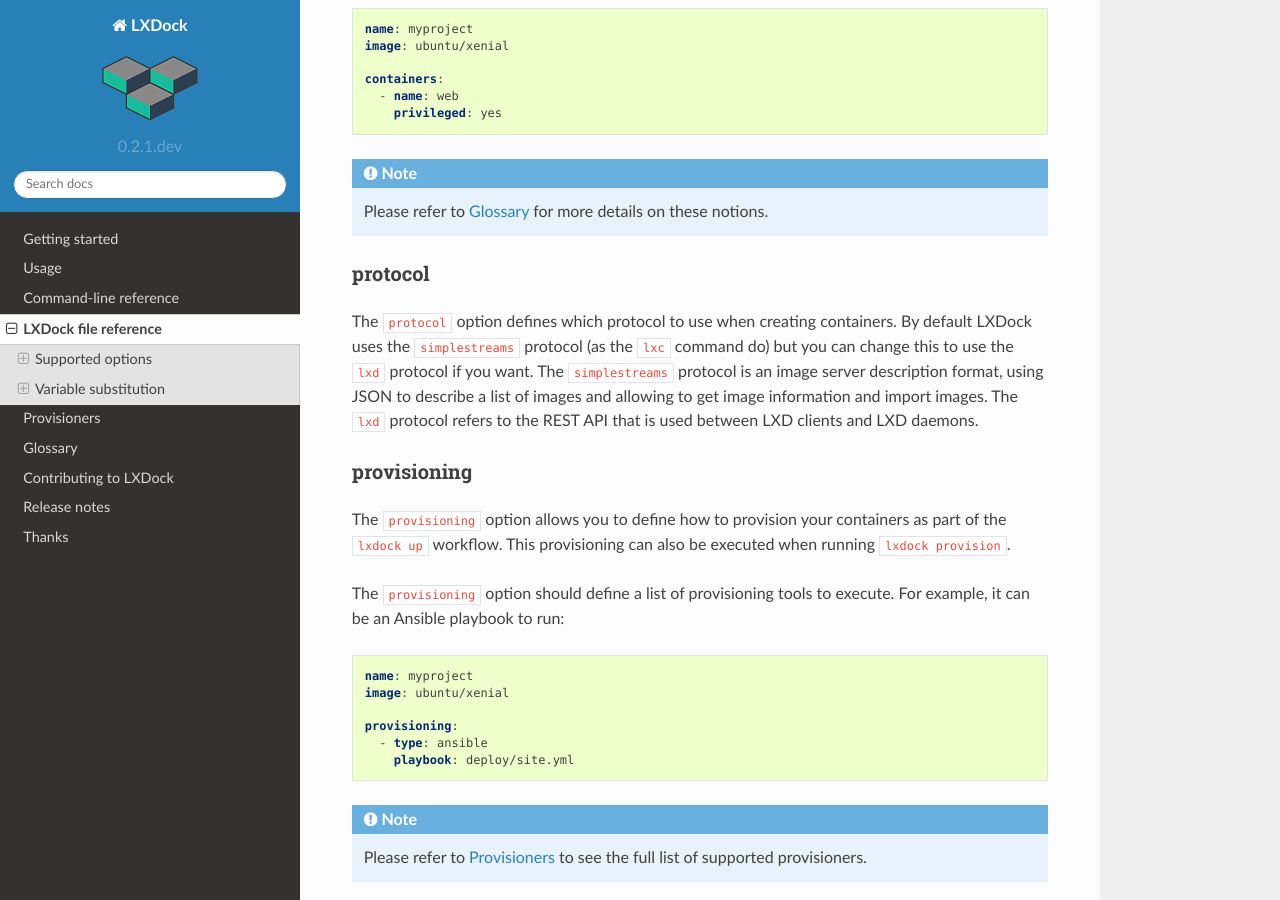
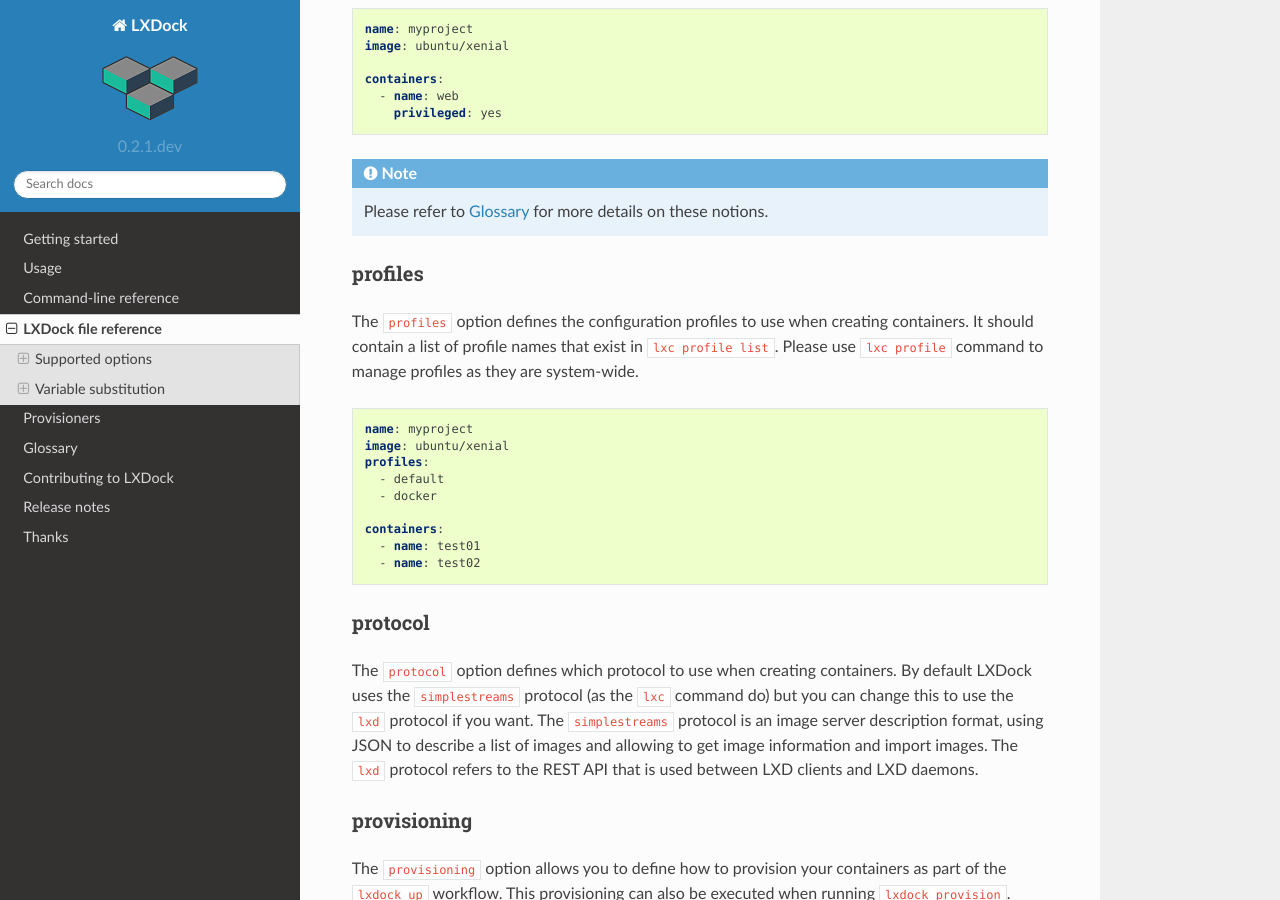
Before and after one commit to lxdock/lxdock, a Sphinx documentation site: the page built from docs/conf.rst, in a window 1280 px wide and 900 px high, scrolled down 3616 px. Built offline with Sphinx 7.4.7 and the Read the Docs theme 2.0.0, drawn with Linux system fonts in a browser that asks for light colours.

Commit message:
New: basic support for LXC profiles. Refs #68 (#77)

```diff
--- a/docs/conf.rst
+++ b/docs/conf.rst
@@ -193,6 +193,25 @@
 
   Please refer to :doc:`glossary`  for more details on these notions.
 
+profiles
+----------
+
+The ``profiles`` option defines the configuration profiles to use when creating containers. It should
+contain a list of profile names that exist in ``lxc profile list``. Please use ``lxc profile`` command
+to manage profiles as they are system-wide.
+
+.. code-block:: yaml
+
+  name: myproject
+  image: ubuntu/xenial
+  profiles:
+    - default
+    - docker
+
+  containers:
+    - name: test01
+    - name: test02
+
 protocol
 --------
 
--- a/docs/release_notes/v0.3.rst
+++ b/docs/release_notes/v0.3.rst
@@ -17,3 +17,5 @@
   `#75 <https://github.com/lxdock/lxdock/pull/75>`_)
 * Add support for passing a command line with ``lxdock shell``
   (`#67 <https://github.com/lxdock/lxdock/pull/67>`_)
+* Add basic support for LXC profile in LXDock files
+  (`#77 <https://github.com/lxdock/lxdock/pull/77>`_)
```
Also changed, not shown: 3 other files.
